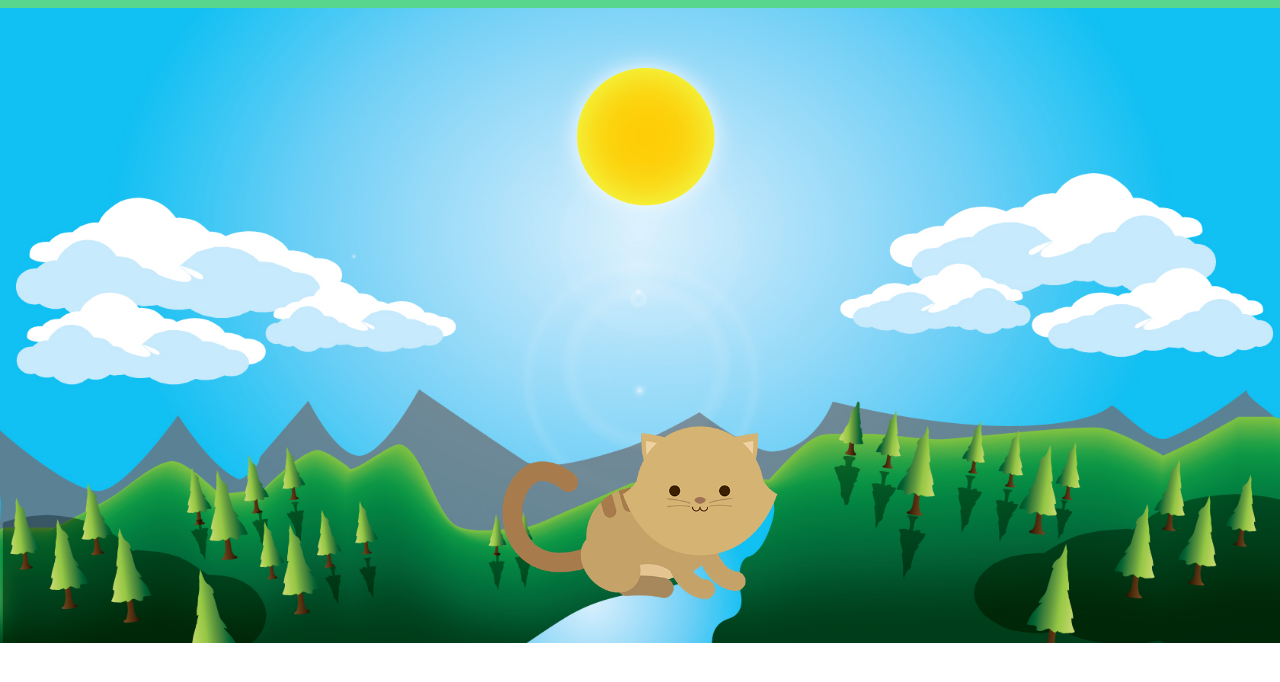
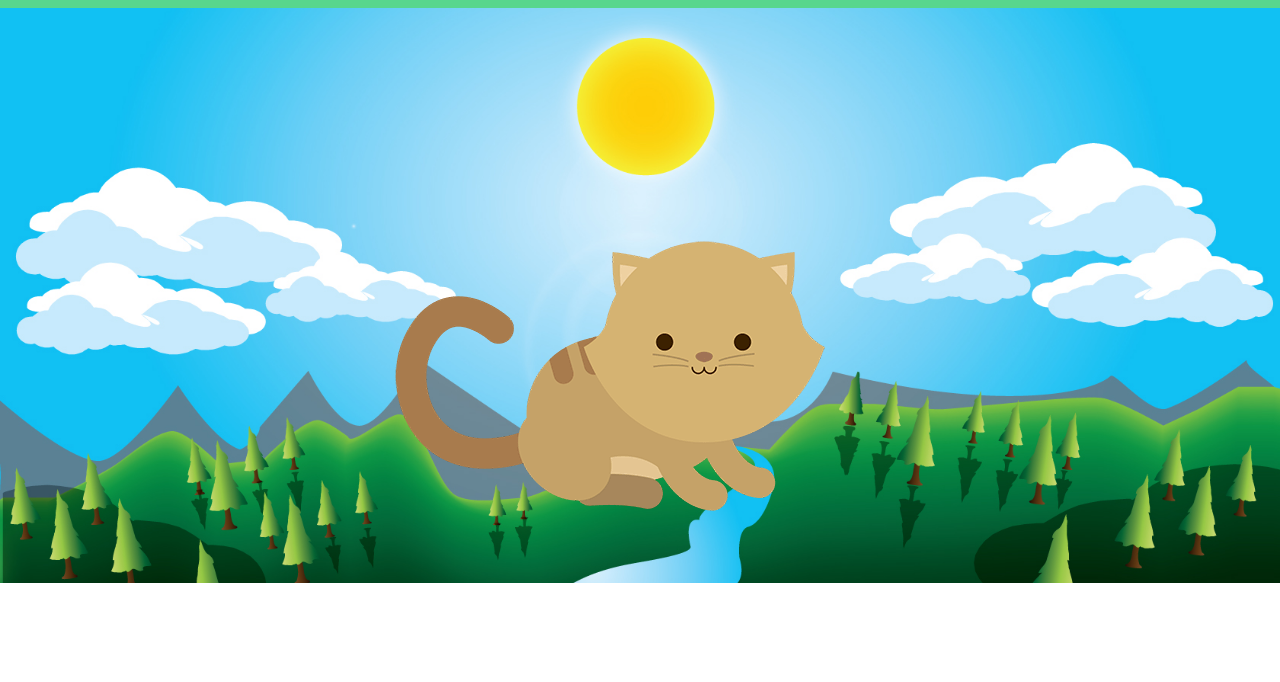
Before and after one commit to Amlexandria/KITTEN, a plain HTML site: page index.html in a window 1280 px wide. Shown: the part 88-770 px from the top of the page. Drawn offline with Linux system fonts and the light colour scheme.

Commit message:
Se modifica el gatito, haciéndolo más grande.

```diff
--- a/css/grid.css
+++ b/css/grid.css
@@ -65,10 +65,12 @@
       background-size: cover;
       height: auto;
     }
+
 }
 
 /** Segundo Breakpoint de bootstrap **/
 @media all and (max-width:576px){
+
     .hide-on-desktop {
       display: none;
     }
--- a/css/main.css
+++ b/css/main.css
@@ -25,6 +25,6 @@ main {
 img{
   max-width: 100%;
   /* max-height: 100%; */
-  margin-top: 50vh;
-  margin-bottom: 2vh;
+  margin-top: 34%;
+  margin-bottom: 1vh;
 }
--- a/index.html
+++ b/index.html
@@ -19,13 +19,19 @@
         <div class="col-12 relleno"></div>
       </div> -->
       <div class="row">
-        <div class="col-4"></div>
-        <div class="col-4">
-            <img class="hide-on-tablet"src="assets/images/Copia de kitten-medium.png" alt="gatito1">
-            <img class="hide-on-desktop"src="assets/images/Copia de kitten-large.png" alt="">
-            <img id="show-in-mobile"class="hide-on-desktop hide-on-tablet"src="assets/images/Copia de kitten-small.png" alt="">
+        <div class="col-2"></div>
+        <div class="col-8">
+          <div class="row">
+            <div class="col-1"></div>
+            <div class="10">
+              <img class="hide-on-tablet"src="assets/images/Copia de kitten-medium.png" alt="gatito1">
+              <img class="hide-on-desktop"src="assets/images/Copia de kitten-large.png" alt="">
+              <img id="show-in-mobile"class="hide-on-desktop hide-on-tablet"src="assets/images/Copia de kitten-small.png" alt="">
+            </div>
+            <div class="col-1"></div>
+          </div>
         </div>
-        <div class="col-4"></div>
+        <div class="col-2"></div>
       </div>
 
     </main>
```
